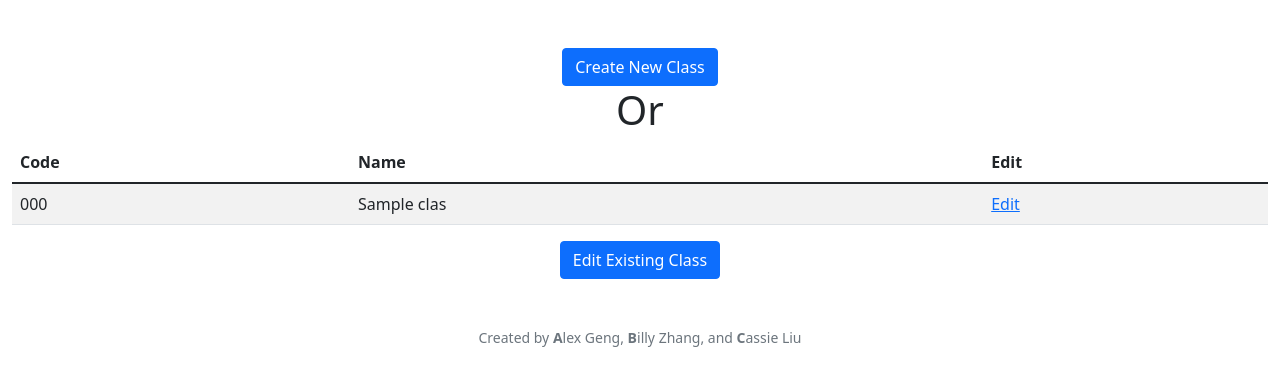
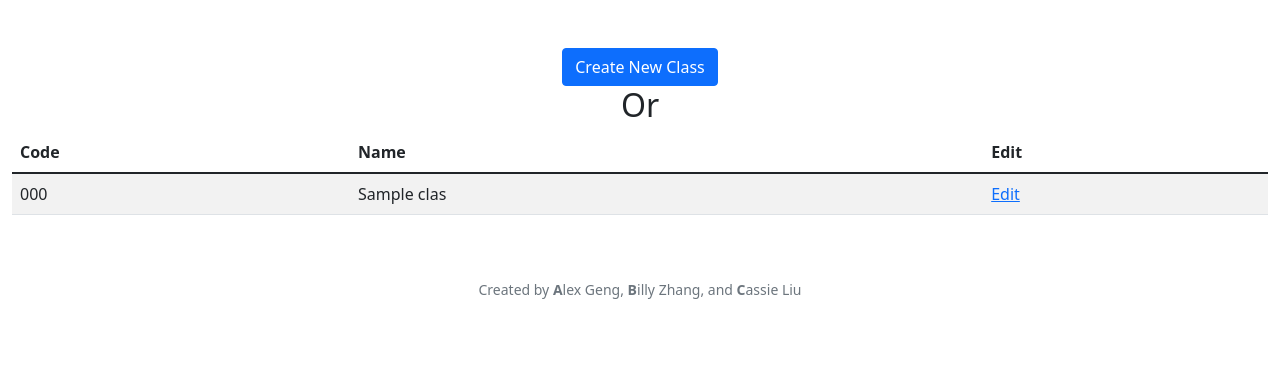
Before and after one commit to WilliamHYZhang/PGuide, a Flask app: template templates/admin.html in a window 1280 px wide. Shown: the part 76-462 px from the top of the page. Run offline with Flask 2, Linux system fonts and the light colour scheme; the template is opened without the code that fills it: most values are stand-ins (such as "Sample title", 1, 10 or a date in 2020); some libraries are stand-ins or nearby versions.

Commit message:
feat: updated admin

```diff
--- a/templates/admin.html
+++ b/templates/admin.html
@@ -7,9 +7,12 @@
 {% block main %}
     <form action="/admin" method="post">
         <button class="btn btn-primary" type="submit">Create New Class</button>
-        <h1>
+    </form>
+
+    <h2>
         Or
-        </h1>
+    </h2>
+
     <table class="table table-striped">
         <thead>
             <tr>
@@ -28,6 +31,4 @@
         {% endfor %}
         </tbody>
     </table>
-        <button class="btn btn-primary" type="submit">Edit Existing Class</button>
-    </form>
 {% endblock %}
```
Lines whose indentation alone changed are shown as unchanged.
